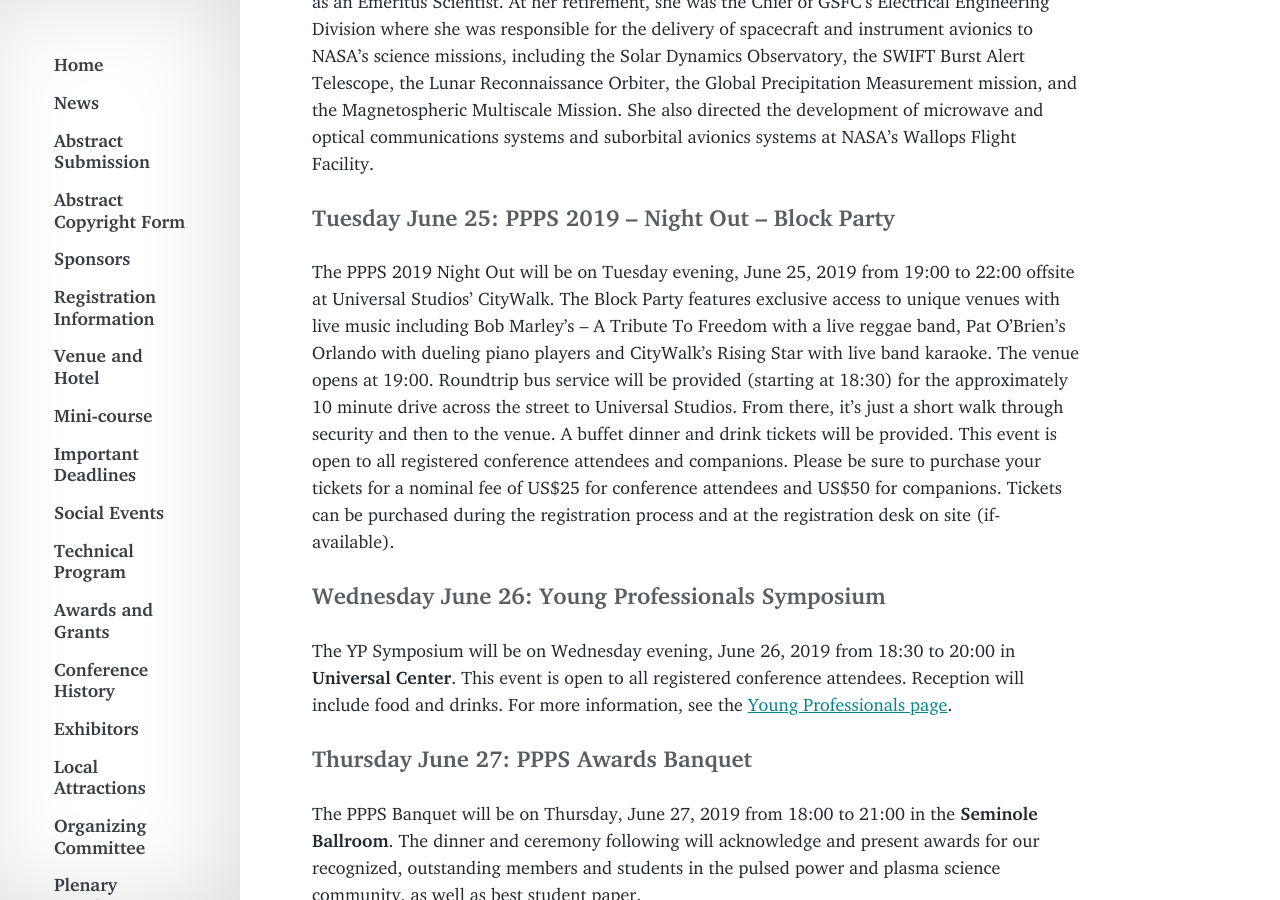
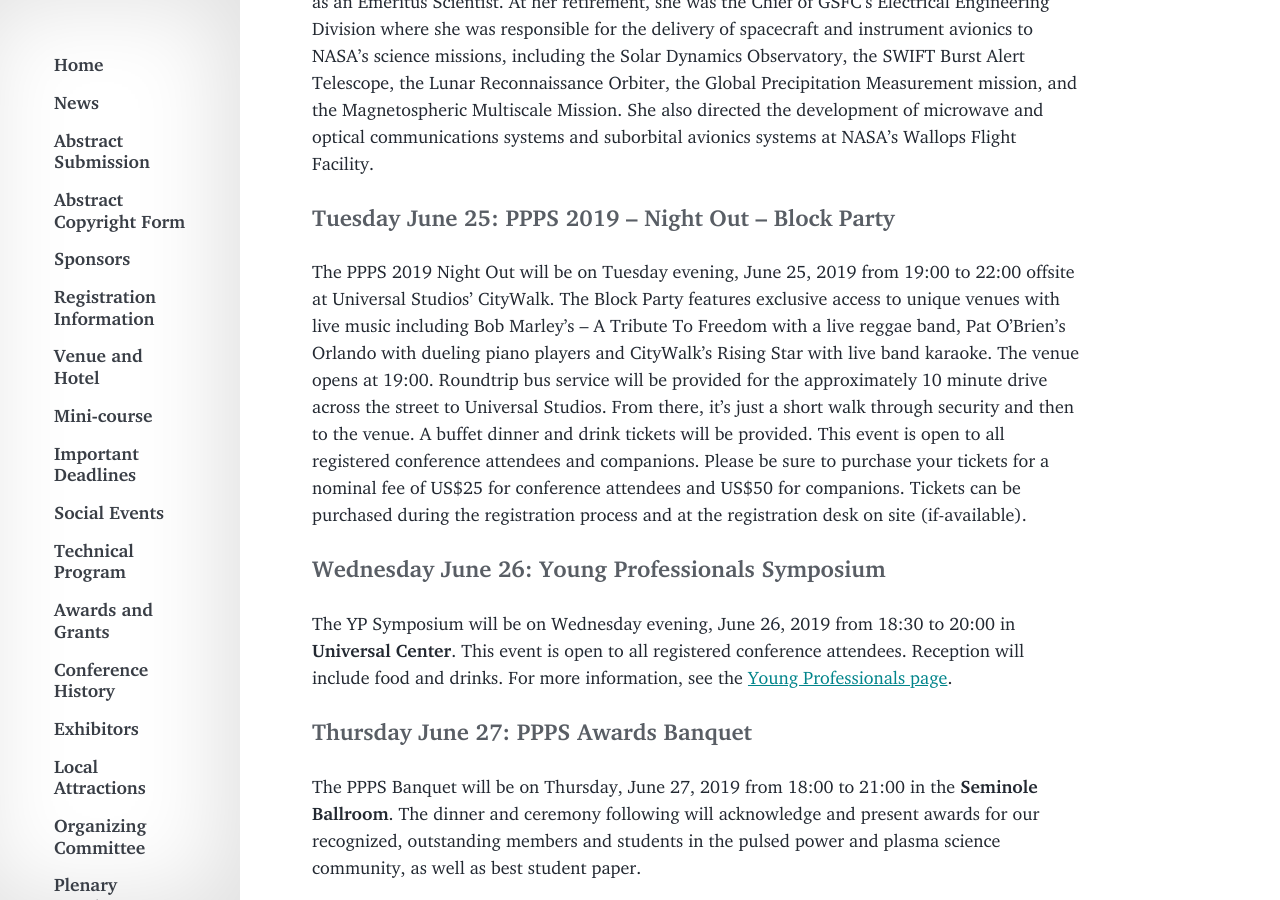
Before and after one commit to ppps2019/ppps2019.github.io, a Jekyll site: the page built from _info_articles/social.md, in a window 1280 px wide and 900 px high, scrolled down 966 px. Built offline with Jekyll 4.4.1, drawn with Linux system fonts in a browser that asks for light colours; comment, search, counter and statistics services are not loaded.

Commit message:
Update social.md

```diff
--- a/_info_articles/social.md
+++ b/_info_articles/social.md
@@ -27,7 +27,7 @@ Dr. Barth has been active in the radiation effects community for over 40 years.
 
 ### Tuesday June 25: PPPS 2019 – Night Out – Block Party
 
-The PPPS 2019 Night Out will be on Tuesday evening, June 25, 2019 from 19:00 to 22:00 offsite at Universal Studios’ CityWalk. The Block Party features exclusive access to unique venues with live music including Bob Marley’s &ndash; A Tribute To Freedom with a live reggae band, Pat O’Brien’s Orlando with dueling piano players and CityWalk’s Rising Star with live band karaoke. The venue opens at 19:00. Roundtrip bus service will be provided (starting at 18:30) for the approximately 10 minute drive across the street to Universal Studios. From there, it’s just a short walk through security and then to the venue. A buffet dinner and drink tickets will be provided. This event is open to all registered conference attendees and companions.  Please be sure to purchase your tickets for a nominal fee of US$25 for conference attendees and US$50 for companions.  Tickets can be purchased during the registration process and at the registration desk on site (if-available).
+The PPPS 2019 Night Out will be on Tuesday evening, June 25, 2019 from 19:00 to 22:00 offsite at Universal Studios’ CityWalk. The Block Party features exclusive access to unique venues with live music including Bob Marley’s &ndash; A Tribute To Freedom with a live reggae band, Pat O’Brien’s Orlando with dueling piano players and CityWalk’s Rising Star with live band karaoke. The venue opens at 19:00. Roundtrip bus service will be provided for the approximately 10 minute drive across the street to Universal Studios. From there, it’s just a short walk through security and then to the venue. A buffet dinner and drink tickets will be provided. This event is open to all registered conference attendees and companions.  Please be sure to purchase your tickets for a nominal fee of US$25 for conference attendees and US$50 for companions.  Tickets can be purchased during the registration process and at the registration desk on site (if-available).
 
 ### Wednesday June 26: Young Professionals Symposium
 
```
